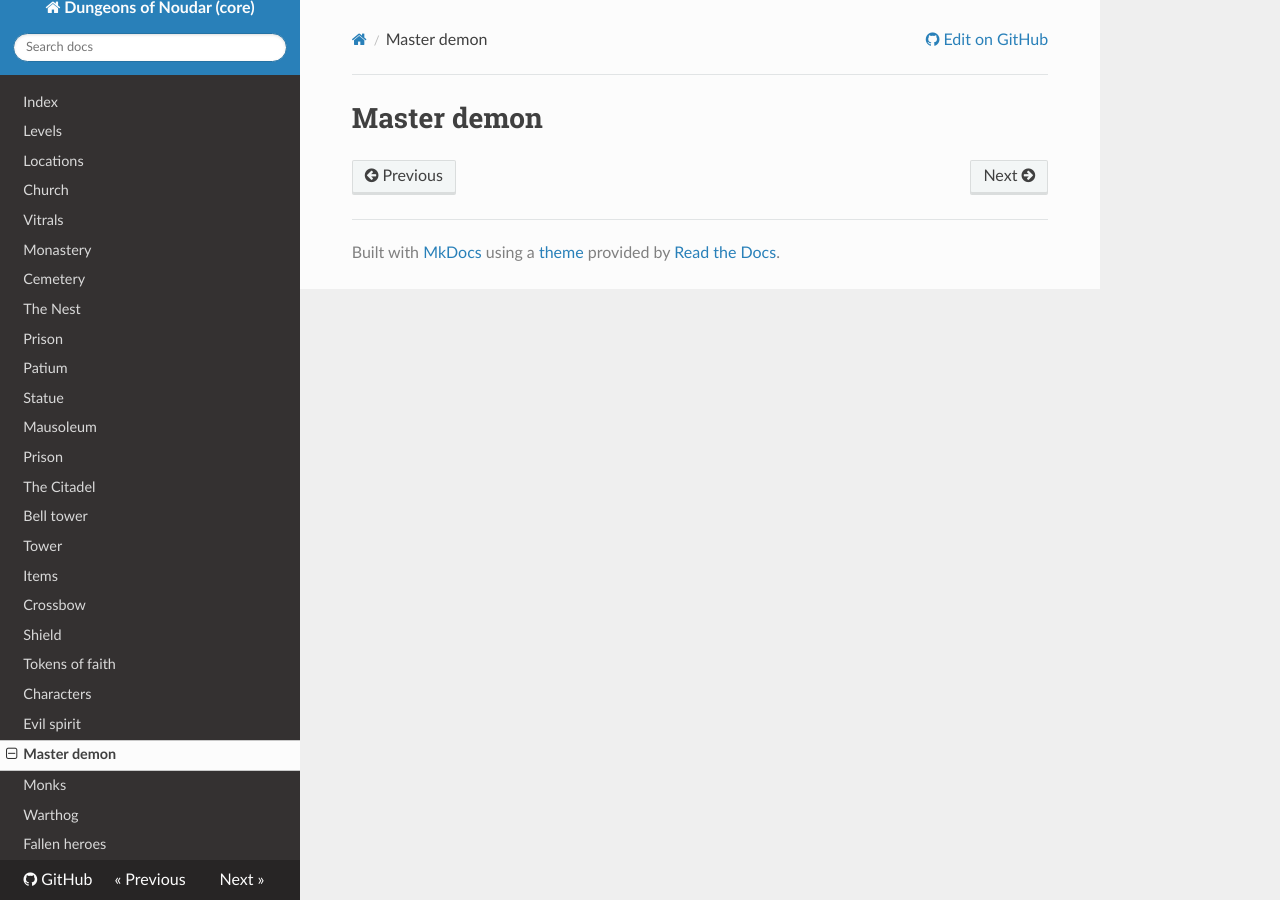
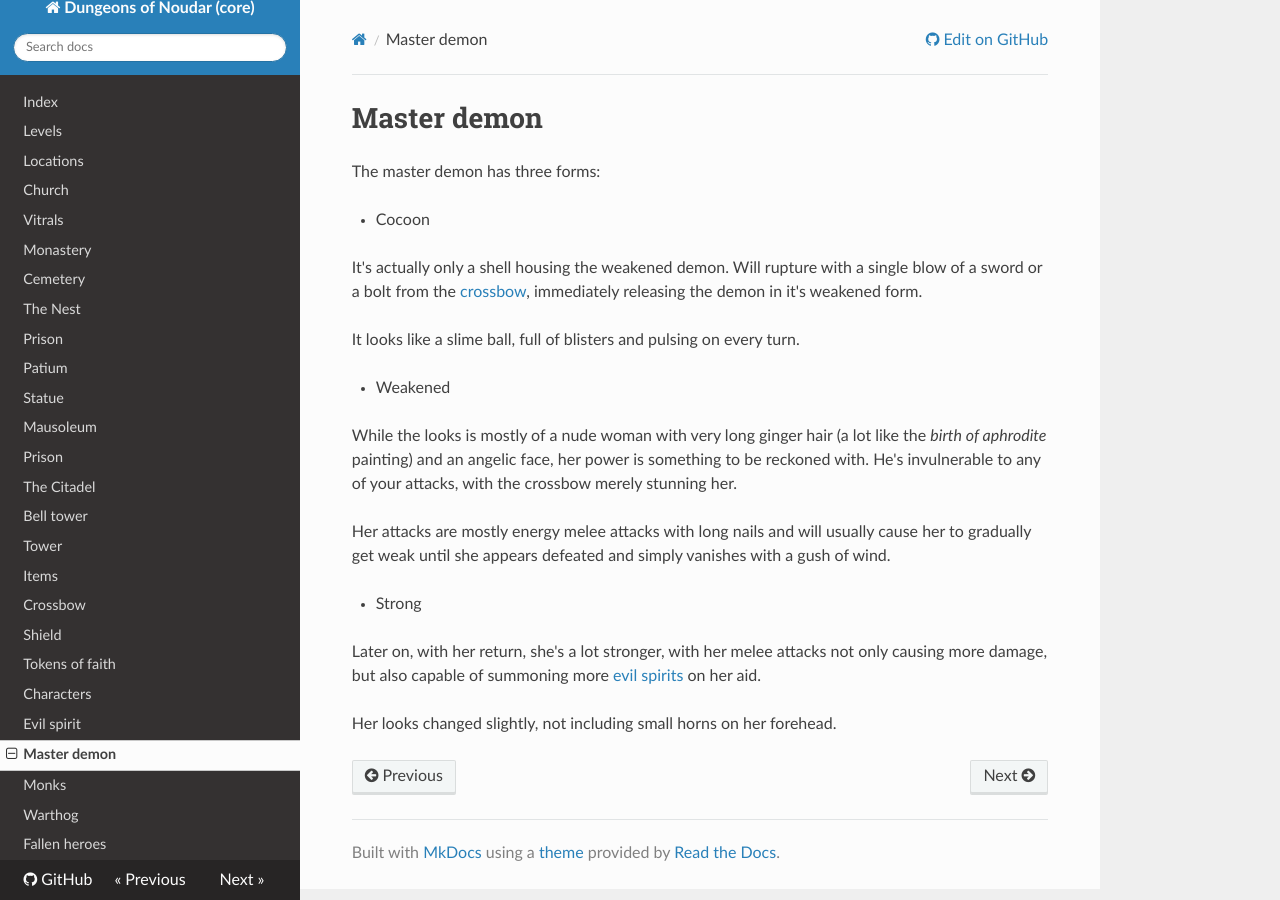
Before and after one commit to TheFakeMontyOnTheRun/noudar-core, an MkDocs documentation site: the page built from docs/master-demon.md, in a window 1280 px wide. Built offline with MkDocs 1.6.1, drawn with Linux system fonts in a browser that asks for light colours; nearby versions of some CDN libraries; old or Windows-style settings are respelled for this version of MkDocs.

Commit message:
Fill in more details on characters
While still poor on numbers, the details help define how the game must
feel.

```diff
--- a/docs/master-demon.md
+++ b/docs/master-demon.md
@@ -1,2 +1,36 @@
 Master demon
 ============
+
+The master demon has three forms:
+
+- Cocoon
+
+It's actually only a shell housing the weakened demon.
+Will rupture with a single blow of a sword or a bolt
+from the [crossbow](crossbow.md), immediately releasing
+the demon in it's weakened form.
+
+It looks like a slime ball, full of blisters and pulsing
+on every turn.
+
+- Weakened
+
+While the looks is mostly of a nude woman with very long
+ginger hair (a lot like the _birth of aphrodite_ painting)
+and an angelic face, her power is something to be reckoned
+with. He's invulnerable to any of your attacks, with the
+crossbow merely stunning her.
+
+Her attacks are mostly energy melee attacks with long nails
+and will usually cause her to gradually get weak until she
+appears defeated and simply vanishes with a gush of wind.
+
+- Strong
+
+Later on, with her return, she's a lot stronger, with her
+melee attacks not only causing more damage, but also
+capable of summoning more [evil spirits](evil-spirit.md)
+on her aid.
+
+Her looks changed slightly, not including small horns
+on her forehead.
```
Also changed, not shown: docs/fallen-heroes.md (+7 -0 lines), docs/warthog.md (+13 -0 lines).
